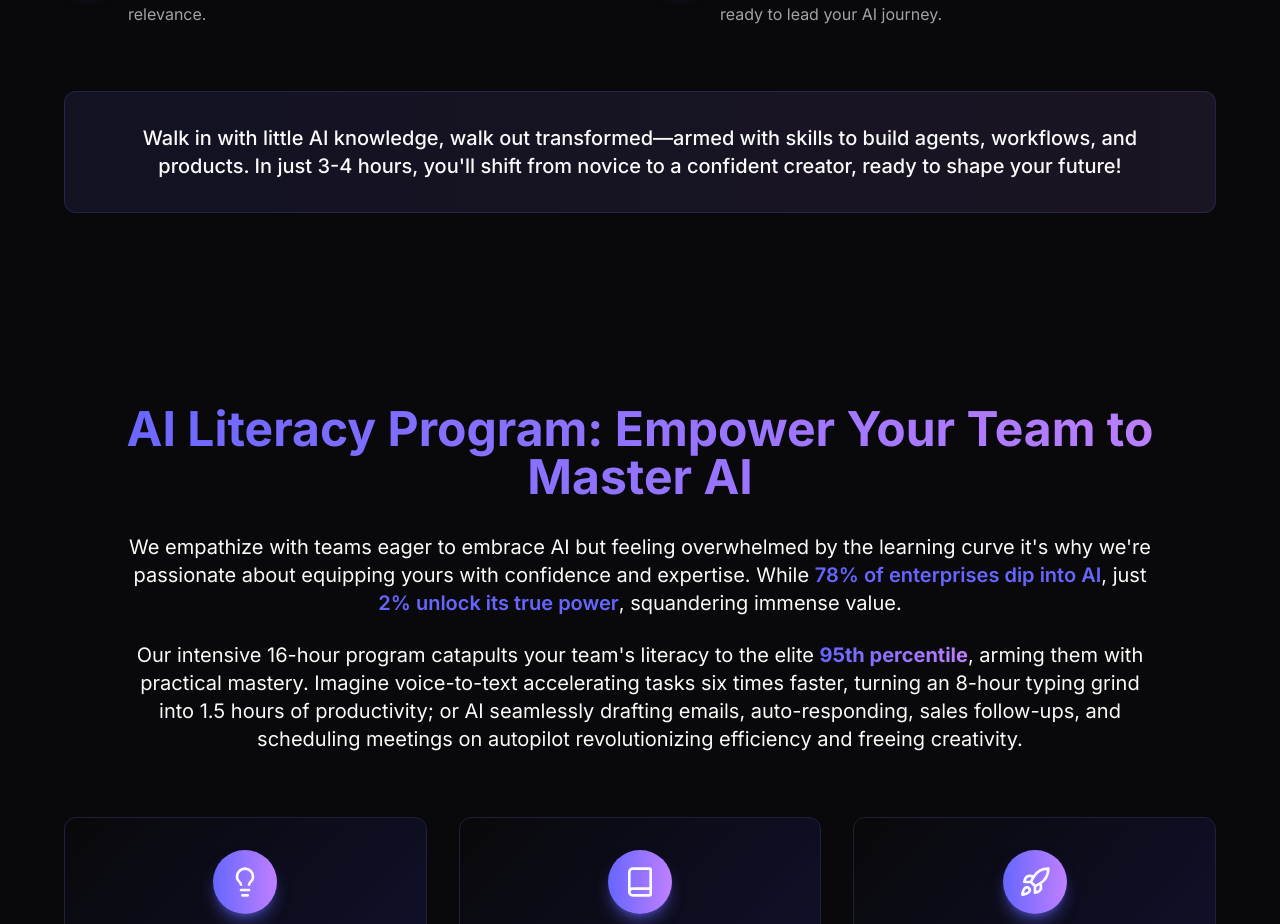
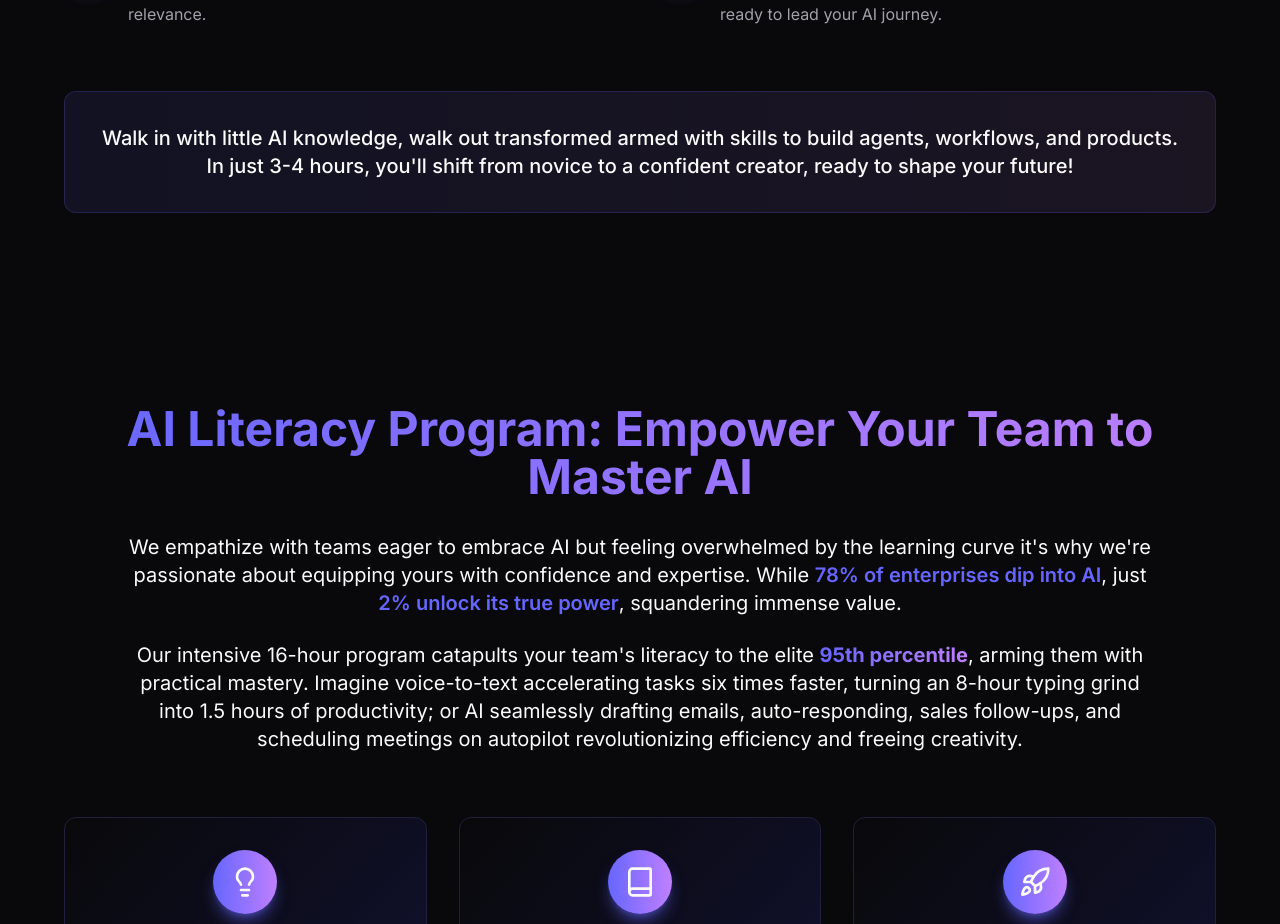
Before and after one commit to Kambaain/kambaa-ai-landingpage, a React (Vite) app: page / in a window 1280 px wide. Shown: the part 1851-2775 px from the top of the page. Built offline with nearby package versions, Linux system fonts and the light colour scheme.

Commit message:
Remove dash after transformed
Removed the em dash after "transformed" in the "What You'll Master & Achieve" section.
-edited src/components/WhatYoullLearn.tsx

```diff
--- a/src/components/WhatYoullLearn.tsx
+++ b/src/components/WhatYoullLearn.tsx
@@ -59,7 +59,7 @@ const WhatYoullLearn = () => {
           <div className="text-center animate-fade-in">
             <div className="bg-gradient-to-r from-primary/10 to-accent/10 border border-primary/20 rounded-xl p-8">
               <p className="text-lg md:text-xl text-foreground leading-relaxed font-medium">
-                Walk in with little AI knowledge, walk out transformed—armed with skills to build agents,
+                Walk in with little AI knowledge, walk out transformed armed with skills to build agents,
                 workflows, and products. In just 3-4 hours, you'll shift from novice to a confident creator,
                 ready to shape your future!
               </p>
```
